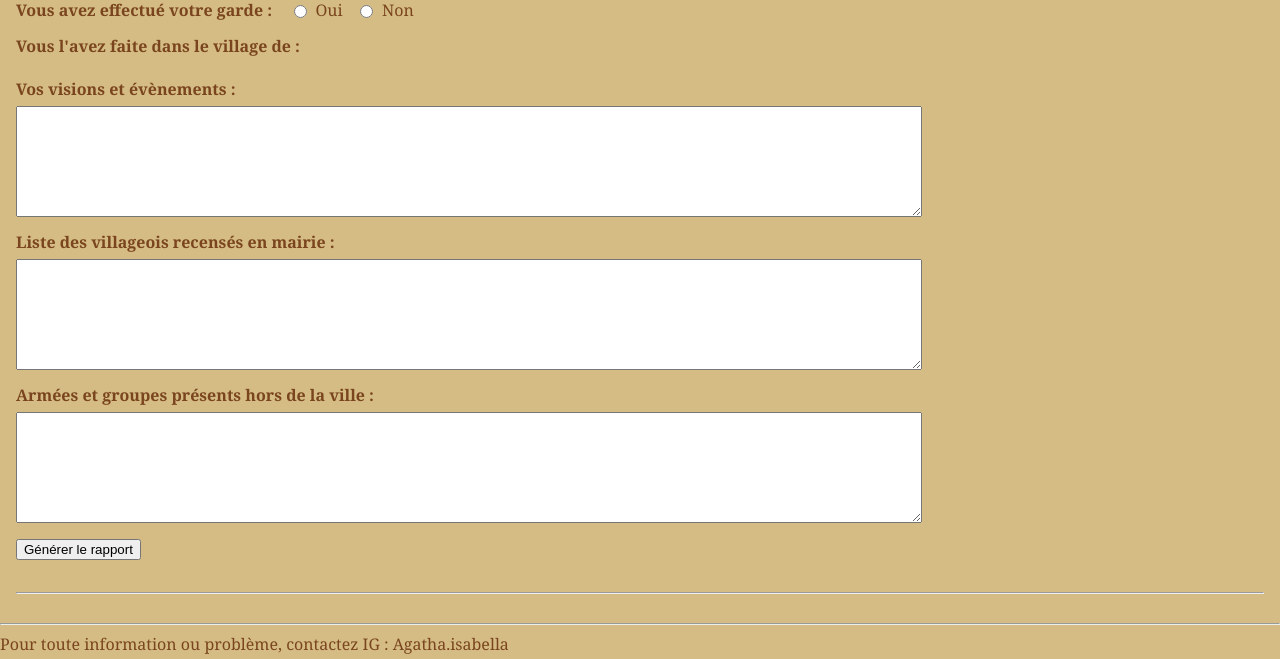
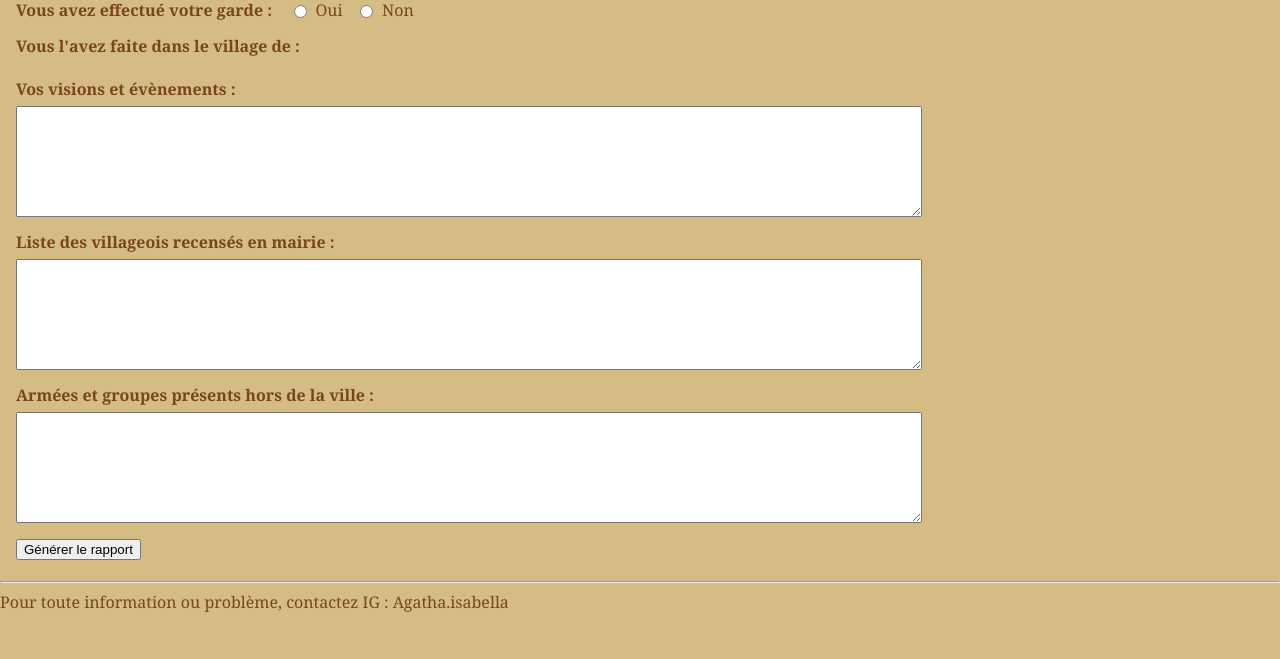
Before and after one commit to Angelah33/les-douanes-du-sud, a Flask app: page /rapport in a window 1280 px wide. Shown: the part 141-800 px from the top of the page. Run offline with Flask 3, Linux system fonts and the light colour scheme; the visitor is signed in with stand-in values (Sample User, id 1); data that the repository does not hold is empty; some libraries are stand-ins or nearby versions.

Commit message:
Update rapport.html

```diff
--- a/templates/rapport.html
+++ b/templates/rapport.html
@@ -75,7 +75,4 @@
     <button type="submit" {{ disabled }}>Générer le rapport</button>
   </div>
 </form>
-
-<hr style="margin-top:2rem;">
-
 {% endblock %}
```
